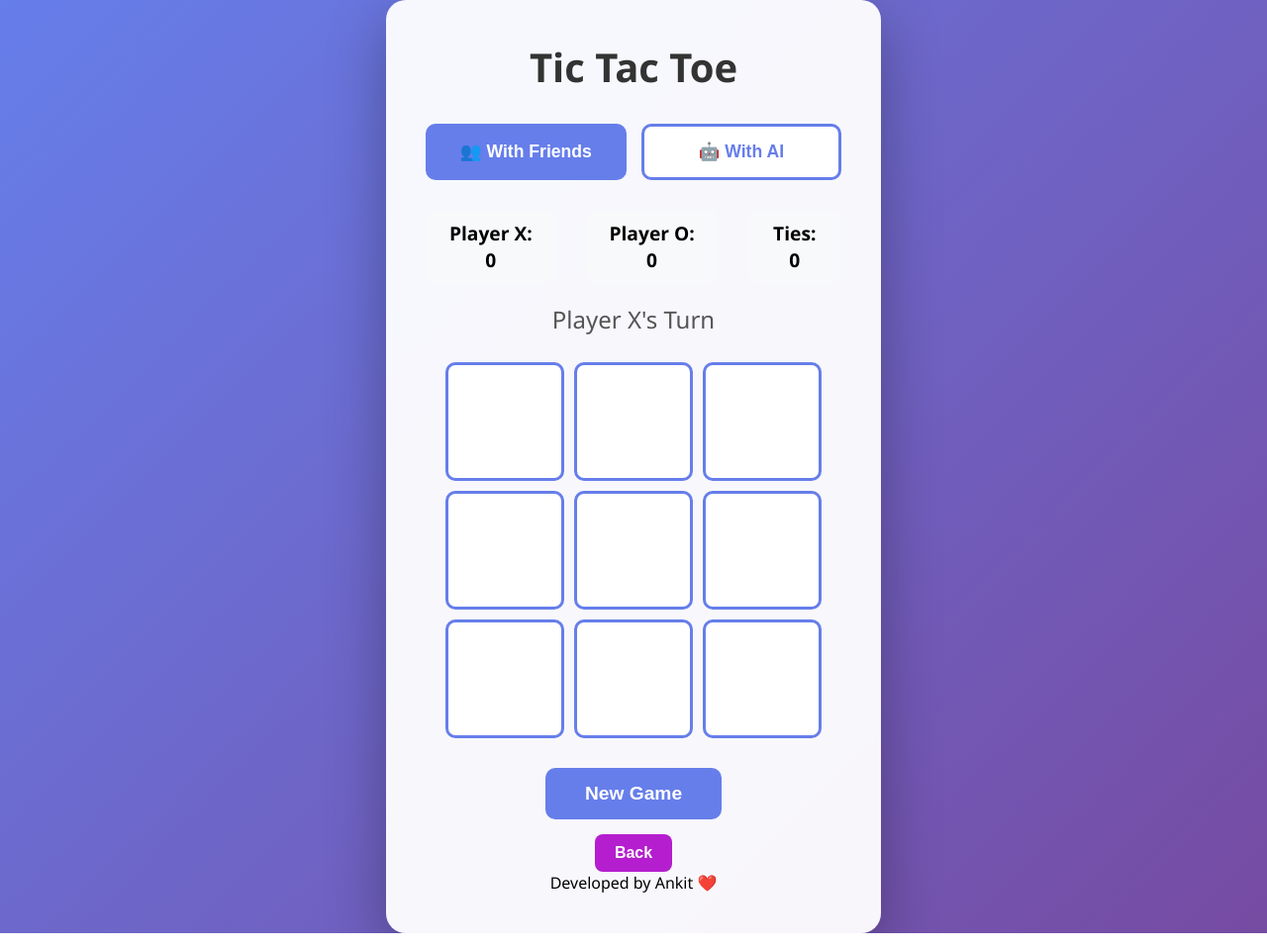
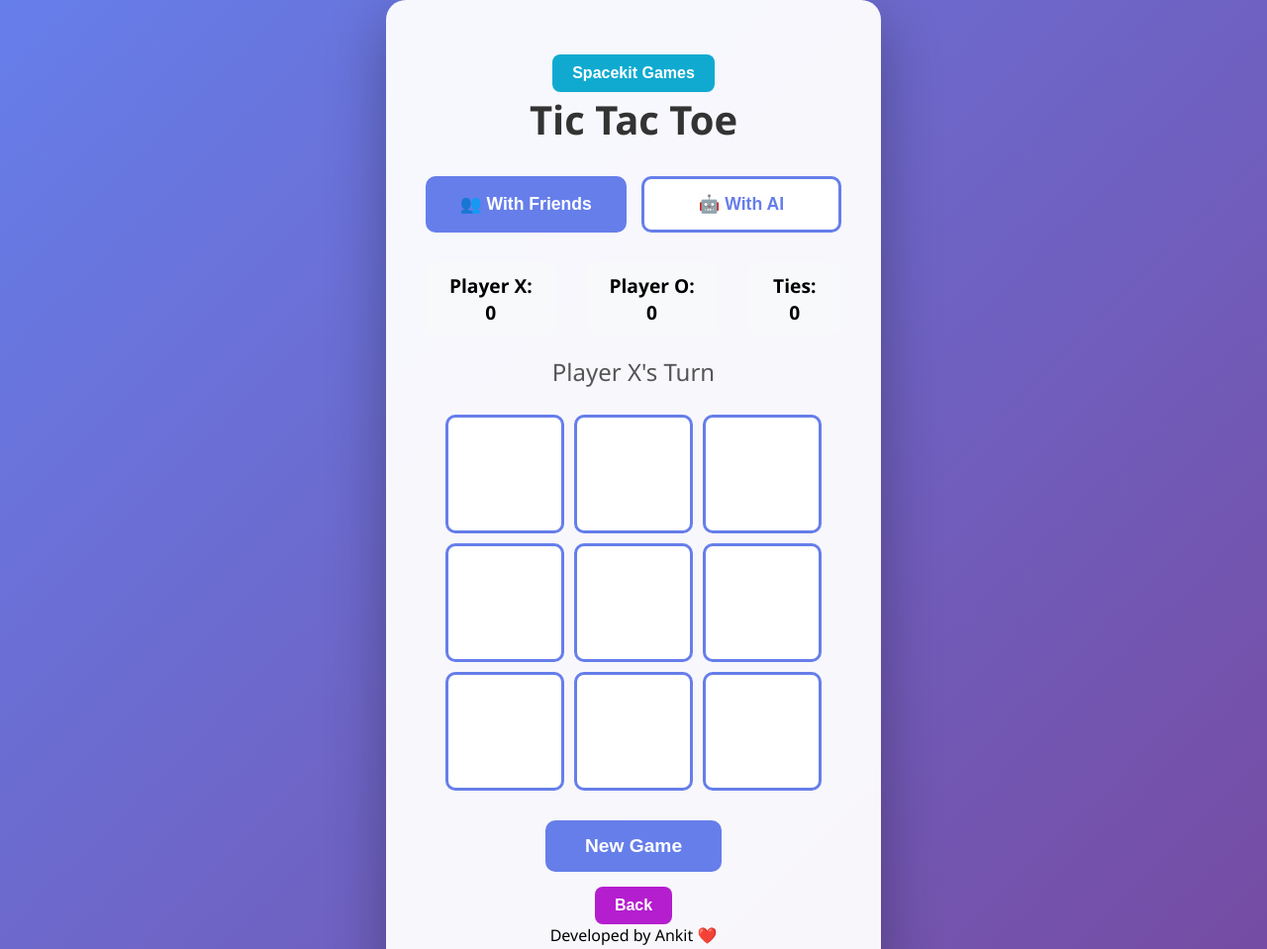
Before and after one commit to eddiebrock911/Tic-Tac-Toe, a plain HTML site: page index.html in a window 1280 px wide. Shown: the top 959 px of the page at 99% size. Drawn offline with Linux system fonts and the light colour scheme.

Commit message:
Add files via upload

```diff
--- a/index.html
+++ b/index.html
@@ -8,6 +8,7 @@
 </head>
 <body>
   <div class="container">
+    <button class="space-btn" id="back">Spacekit Games</button>
     <h1>Tic Tac Toe</h1>
 
     <div class="mode-selection">
--- a/script.js
+++ b/script.js
@@ -230,3 +230,9 @@ function highlightWinner(cells,board){
       console.log('Back button clicked');
       window.location.href = 'https://ankitai.onrender.com/';
     });
+
+  // Back button functionality
+    document.getElementById('back').addEventListener('click', function() {
+      console.log('Back button clicked');
+      window.location.href = 'https://spacekit.onrender.com/';
+    });
--- a/style.css
+++ b/style.css
@@ -148,6 +148,25 @@ h1 {
   left: 100px;
 }
 
+.space-btn {
+  background: #10aad0;
+  color: white;
+  border: none;
+  padding: 10px 20px;
+  font-size: 1em;
+  border-radius: 8px;
+  cursor: pointer;
+  transition: all 0.3s ease;
+  font-weight: bold;
+  margin-top: 15px;
+}
+
+.space-btn:hover {
+  background: #9a17b8;
+  transform: translateY(-2px);
+  box-shadow: 0 5px 15px rgba(12, 12, 12, 0.604);
+}
+
 .back-btn:hover {
   background: #9a17b8;
   transform: translateY(-2px);
```
